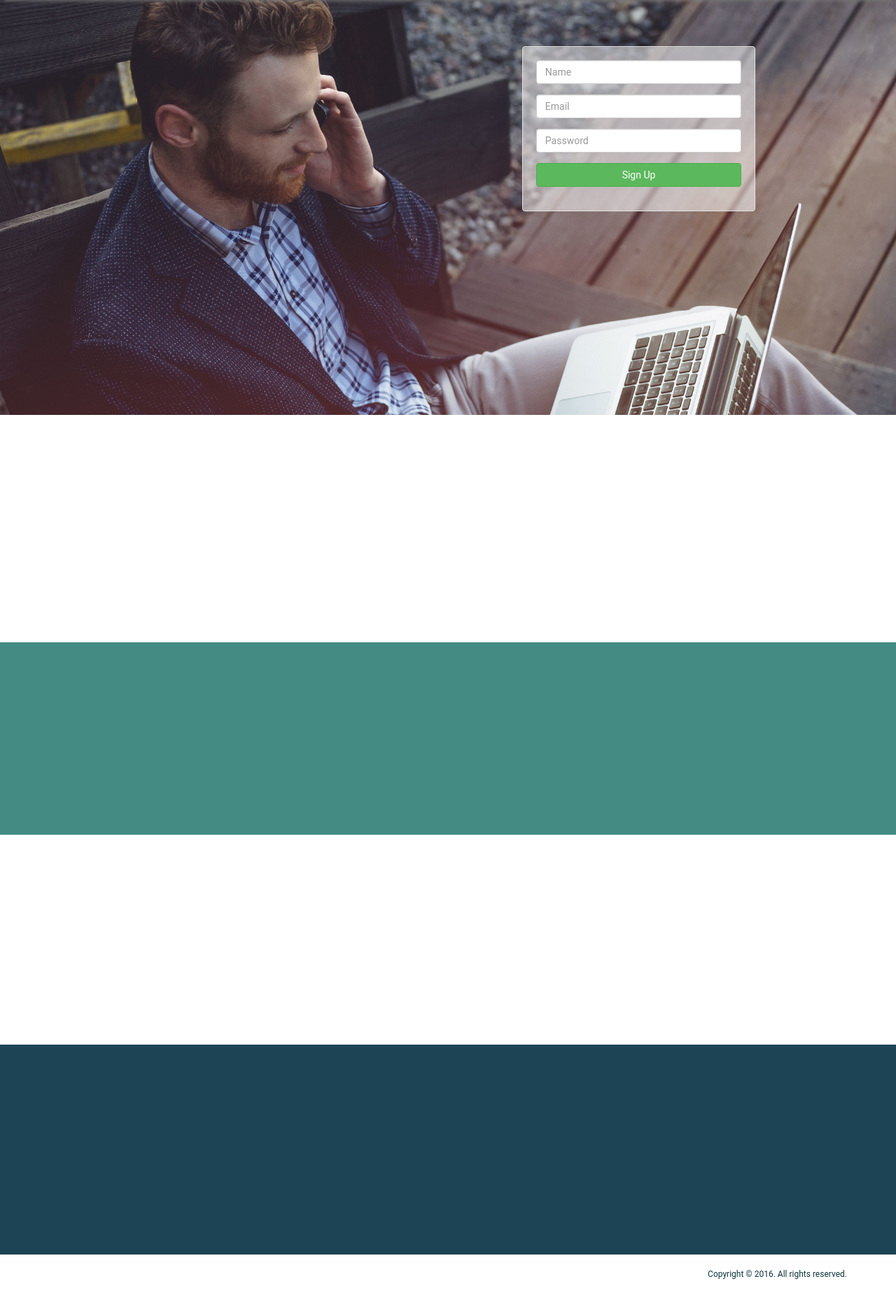
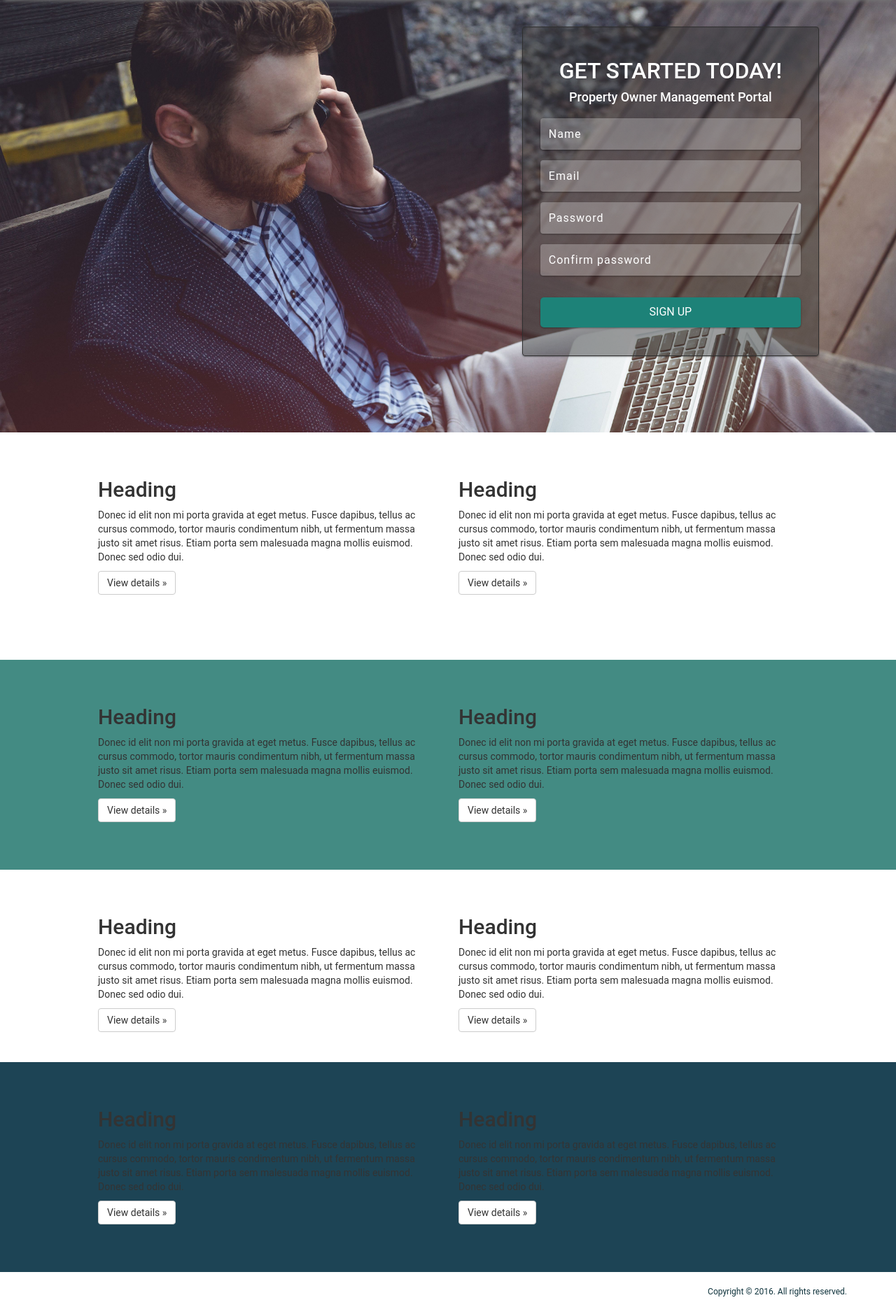
Before and after one commit to rgtalbot/rentaldashpro, a PHP site: page / in a window 1280 px wide. Shown: the part 57-1935 px from the top of the page at 70% size. Before the commit the page ends 1885 px from the top, so only its background shows below. Run offline with PHP 8.4, Linux system fonts and the light colour scheme; some libraries are stand-ins or nearby versions.

Commit message:
Added signup form to index.html

```diff
--- a/assets/css/style.css
+++ b/assets/css/style.css
@@ -344,31 +344,83 @@ body {
     font-size: 12px;
     margin-top: 10px;
     padding: 6px 16px;
-    text-decoration: none!important;
-    color: #fff!important;
+    text-decoration: none !important;
+    color: #fff !important;
     background-color: #1d8278;
     text-align: center;
     cursor: pointer;
     box-shadow: 0 1px 3px rgba(0,0,0,0.12), 0 1px 2px rgba(0,0,0,0.24);
-    /*border: none;
+    border: none;
     display: inline-block;
     outline: 0;
     white-space: nowrap;
     vertical-align: middle;
-    overflow: hidden;*/
+    overflow: hidden;
+    border-radius: 3px;
 }
 
 /* ----------- Main Content ----------- */
 .jumbotron {
-    height: 600px;
+    height: 625px;
     margin-bottom: 0;
     background-image: url('../img/background_login.jpg');
     background-position: top;
     background-size: cover;
+    padding-top: 20px;
 }
 
 .jumbotron .well {
-    background-color: rgba(255, 255, 255, 0.52);
+    padding: 25px;
+    background-color: rgba(48, 48, 48, 0.45);
+    color: #fff;
+    border-color: #303030;
+    box-shadow: 0 1px 3px rgba(0,0,0,0.12), 0 1px 2px rgba(0,0,0,0.24);
+}
+
+.jumbotron .well h4 {
+    margin-bottom: 20px;
+}
+
+input.transparent-input {
+       background-color: rgba(255, 255, 255, 0.25) !important;
+       border: rgba(229, 229, 229, 0.25) !important;
+       box-shadow: 0 1px 3px rgba(0,0,0,0.12), 0 1px 2px rgba(0,0,0,0.24);
+       color: #fff;
+       font-size: 16px;
+       letter-spacing: 0.0625em;
+       height: 45px;
+}
+
+/* Placeholder text vendor prefix CSS properties */
+input::-webkit-input-placeholder { color: #fff !important; }
+input:-moz-placeholder { color: #fff !important; opacity: 1; } /* Firefox 18- */
+input::-moz-placeholder { color: #fff !important; opacity: 1; } /* Firefox 19+ */
+input:-ms-input-placeholder { color: #fff !important; }
+
+.form-control:focus {
+    border-color: none;
+    box-shadow: 0 1px 3px rgba(0,0,0,0.12), 0 1px 2px rgba(0,0,0,0.24);
+}
+
+.g-recaptcha :first-child {
+    margin: 0 auto;
+}
+
+.signup-btn {
+    font-size: 16px;
+    padding: 10px 20px;
+    text-decoration: none !important;
+    color: #fff !important;
+    background-color: #1d8278;
+    text-align: center;
+    cursor: pointer;
+    box-shadow: 0 1px 3px rgba(0,0,0,0.12), 0 1px 2px rgba(0,0,0,0.24);
+    display: inline-block;
+    width: 100%;
+    white-space: nowrap;
+    vertical-align: middle;
+    overflow: hidden;
+    border-radius: 5px;
 }
 
 .content-section {
@@ -376,18 +428,24 @@ body {
     padding-right: 0;
 }
 
+.content-section>div.clearfix {
+    padding-top: 20px;
+    padding-right: 100px;
+    padding-left: 100px;
+}
+
 .section-rentals {
     height: 325px;
     background-color: #fff;
 }
 
-.section-documents {
-    height: 275px;
+.section-finance {
+    height: 300px;
     background-color: #438B83;
 }
 
-.section-finance {
-    height: 300px;
+.section-documents {
+    height: 275px;
     background-color: #fff;
 }
 
@@ -418,3 +476,18 @@ body {
 }
 
 /* ----------- Media Queries ----------- */
+@media screen and (min-width: 768px) {
+    .jumbotron .h1, .jumbotron h1 {
+        font-size: 32px;
+    }
+}
+
+@media screen and (max-height: 575px) {
+    /*WHY IS THIS NOT WORKING!!!!*/
+    .g-recaptcha {
+        transform:scale(0.95);
+        -webkit-transform:scale(0.95);
+        transform-origin:0 0;
+        -webkit-transform-origin:0 0;
+    }
+}
--- a/index.html
+++ b/index.html
@@ -57,55 +57,121 @@
     <div class="jumbotron">
         <div class="container">
             <div class="row">
-                <!-- TODO: ADD JUMBOTRON CONTENT HERE -->
-                <div class="col-md-4 col-sm-4 col-md-offset-7 col-sm-offset-7">
+                <!-- TODO: FIX MEDIA QUERY BUGS WHEN DISPLAYING ON SMALLER SCREENS -->
+                <div class="col-md-5 col-sm-5 col-md-offset-7 col-sm-offset-7">
                     <div id="well-get-started" class="well text-center">
+                        <h1>GET STARTED TODAY!<br>
+                            <h4>Property Owner Management Portal</h4>
+                        </h1>
                         <form class="form-horizontal">
                             <div class="form-group">
                                 <div class="col-sm-12">
                                     <label class="sr-only" for="signup-name">Name</label>
-                                    <input type="text" class="form-control" id="signup-name" placeholder="Name">
+                                    <input type="text" class="form-control transparent-input" id="signup-name" placeholder="Name">
                                 </div>
                             </div>
                             <div class="form-group">
                                 <div class="col-sm-12">
                                     <label class="sr-only" for="signup-email">Email address</label>
-                                    <input type="text" class="form-control" id="signup-email" placeholder="Email">
+                                    <input type="text" class="form-control transparent-input" id="signup-email" placeholder="Email">
                                 </div>
                             </div>
                             <div class="form-group">
                                 <div class="col-sm-12">
                                     <label class="sr-only" for="signup-password">Password</label>
-                                    <input type="password" class="form-control" id="signup-password" placeholder="Password">
+                                    <input type="password" class="form-control transparent-input" id="signup-password" placeholder="Password">
                                 </div>
                             </div>
                             <div class="form-group">
                                 <div class="col-sm-12">
-                                    <a class="btn btn-md btn-success btn-block" href="#" role="button">Sign Up</a>
+                                    <label class="sr-only" for="retype-password">Confirm password</label>
+                                    <input type="password" class="form-control transparent-input" id="retype-password" placeholder="Confirm password">
+                                </div>
+                            </div>
+                            <div class="form-group">
+                                <div class="col-sm-12 text-center">
+                                    <div class="g-recaptcha" data-theme="light" data-sitekey="6Lfy8icTAAAAAAFlg3pHN5IwoXsfdQM__yPEMln1" style="transform: scale(0.96999);-webkit-transform: scale(0.96999);transform-origin:0 0;-webkit-transform-origin:0 0;"></div>
+                                </div>
+                            </div>
+                            <div class="form-group">
+                                <div class="col-sm-12">
+                                    <span class="signup-btn" role="button">SIGN UP</a>
                                 </div>
                             </div>
                         </form>
                     </div> <!-- /#well-get-started -->
                 </div>
-            </div>
+            </div> <!-- /.row -->
         </div> <!-- /.container -->
     </div> <!-- /.jumbotron -->
 
     <!-- Main Content -->
     <div class="container-fluid content-section">
-        <div class="section-rentals">
+        <div class="section-rentals clearfix">
             <!-- TODO: ADD RENTALS STUFF HERE -->
-        </div>
-        <div class="section-documents">
+            <div class="row">
+                <div class="col-sm-12 col-md-6 col-lg-6">
+                  <h2>Heading</h2>
+                  <p>Donec id elit non mi porta gravida at eget metus. Fusce dapibus, tellus ac cursus commodo, tortor mauris condimentum nibh, ut fermentum massa justo sit amet risus. Etiam porta sem malesuada magna mollis euismod. Donec sed odio dui. </p>
+                  <p><a class="btn btn-default" href="#" role="button">View details &raquo;</a></p>
+                </div>
+                <div class="col-sm-12 col-md-6 col-lg-6">
+                  <h2>Heading</h2>
+                  <p>Donec id elit non mi porta gravida at eget metus. Fusce dapibus, tellus ac cursus commodo, tortor mauris condimentum nibh, ut fermentum massa justo sit amet risus. Etiam porta sem malesuada magna mollis euismod. Donec sed odio dui. </p>
+                  <p><a class="btn btn-default" href="#" role="button">View details &raquo;</a></p>
+               </div>
+            </div> <!-- /.row -->
+        </div>  <!-- /.section-rentals -->
+
+        <div class="section-finance clearfix">
+            <!-- TODO: ADD FINANCE FEATURES STUFF CONTENT HERE -->
+            <div class="row">
+                <div class="col-sm-12 col-md-6 col-lg-6">
+                    <h2>Heading</h2>
+                    <p>Donec id elit non mi porta gravida at eget metus. Fusce dapibus, tellus ac cursus commodo, tortor mauris condimentum nibh, ut fermentum massa justo sit amet risus. Etiam porta sem malesuada magna mollis euismod. Donec sed odio dui. </p>
+                    <p><a class="btn btn-default" href="#" role="button">View details &raquo;</a></p>
+                </div>
+                <div class="col-sm-12 col-md-6 col-lg-6">
+                    <h2>Heading</h2>
+                    <p>Donec id elit non mi porta gravida at eget metus. Fusce dapibus, tellus ac cursus commodo, tortor mauris condimentum nibh, ut fermentum massa justo sit amet risus. Etiam porta sem malesuada magna mollis euismod. Donec sed odio dui. </p>
+                    <p><a class="btn btn-default" href="#" role="button">View details &raquo;</a></p>
+               </div>
+            </div> <!-- /.row -->
+        </div>  <!-- /.section-finance -->
+
+        <div class="section-documents clearfix">
             <!-- TODO: ADD DOCUMENT STORAGE FEATURE STUFF HERE -->
-        </div>
-        <div class="section-finance">
-            <!-- TODO: ADD FINANCE FEATURES STUFF CONTENT HERE -->
-        </div>
-        <div class="section-maintenance">
+            <div class="row">
+                <div class="col-sm-12 col-md-6 col-lg-6">
+                    <h2>Heading</h2>
+                    <p>Donec id elit non mi porta gravida at eget metus. Fusce dapibus, tellus ac cursus commodo, tortor mauris condimentum nibh, ut fermentum massa justo sit amet risus. Etiam porta sem malesuada magna mollis euismod. Donec sed odio dui. </p>
+                    <p><a class="btn btn-default" href="#" role="button">View details &raquo;</a></p>
+                </div>
+                <div class="col-sm-12 col-md-6 col-lg-6">
+                    <h2>Heading</h2>
+                    <p>Donec id elit non mi porta gravida at eget metus. Fusce dapibus, tellus ac cursus commodo, tortor mauris condimentum nibh, ut fermentum massa justo sit amet risus. Etiam porta sem malesuada magna mollis euismod. Donec sed odio dui. </p>
+                    <p><a class="btn btn-default" href="#" role="button">View details &raquo;</a></p>
+               </div>
+            </div> <!-- /.row -->
+        </div>  <!-- /.section-documents -->
+
+        <div class="section-maintenance clearfix">
             <!-- TODO: ADD MAINTENANCE TRACKING FEATURE CONTENT HERE -->
-        </div>
-    </div> <!-- /.container-fluid -->
+            <div class="row">
+                <div class="col-sm-12 col-md-6 col-lg-6">
+                    <h2>Heading</h2>
+                    <p>Donec id elit non mi porta gravida at eget metus. Fusce dapibus, tellus ac cursus commodo, tortor mauris condimentum nibh, ut fermentum massa justo sit amet risus. Etiam porta sem malesuada magna mollis euismod. Donec sed odio dui. </p>
+                    <p><a class="btn btn-default" href="#" role="button">View details &raquo;</a></p>
+                </div>
+                <div class="col-sm-12 col-md-6 col-lg-6">
+                    <h2>Heading</h2>
+                    <p>Donec id elit non mi porta gravida at eget metus. Fusce dapibus, tellus ac cursus commodo, tortor mauris condimentum nibh, ut fermentum massa justo sit amet risus. Etiam porta sem malesuada magna mollis euismod. Donec sed odio dui. </p>
+                    <p><a class="btn btn-default" href="#" role="button">View details &raquo;</a></p>
+               </div>
+            </div> <!-- /.row -->
+        </div>  <!-- /.section-maintenance -->
+
+    </div> <!-- /.container-fluid .content-section -->
 
     <!-- Footer -->
     <footer class="footer">
@@ -123,6 +189,8 @@
     <script src="https://maxcdn.bootstrapcdn.com/bootstrap/3.3.7/js/bootstrap.min.js"
             integrity="sha384-Tc5IQib027qvyjSMfHjOMaLkfuWVxZxUPnCJA7l2mCWNIpG9mGCD8wGNIcPD7Txa"
             crossorigin="anonymous"></script>
+    <!--Google recaptcha JS -->
+    <script src='https://www.google.com/recaptcha/api.js'></script>
     <!-- Firebase JS -->
     <script src="https://www.gstatic.com/firebasejs/3.2.1/firebase.js"></script>
     <!-- Global JS -->
```
